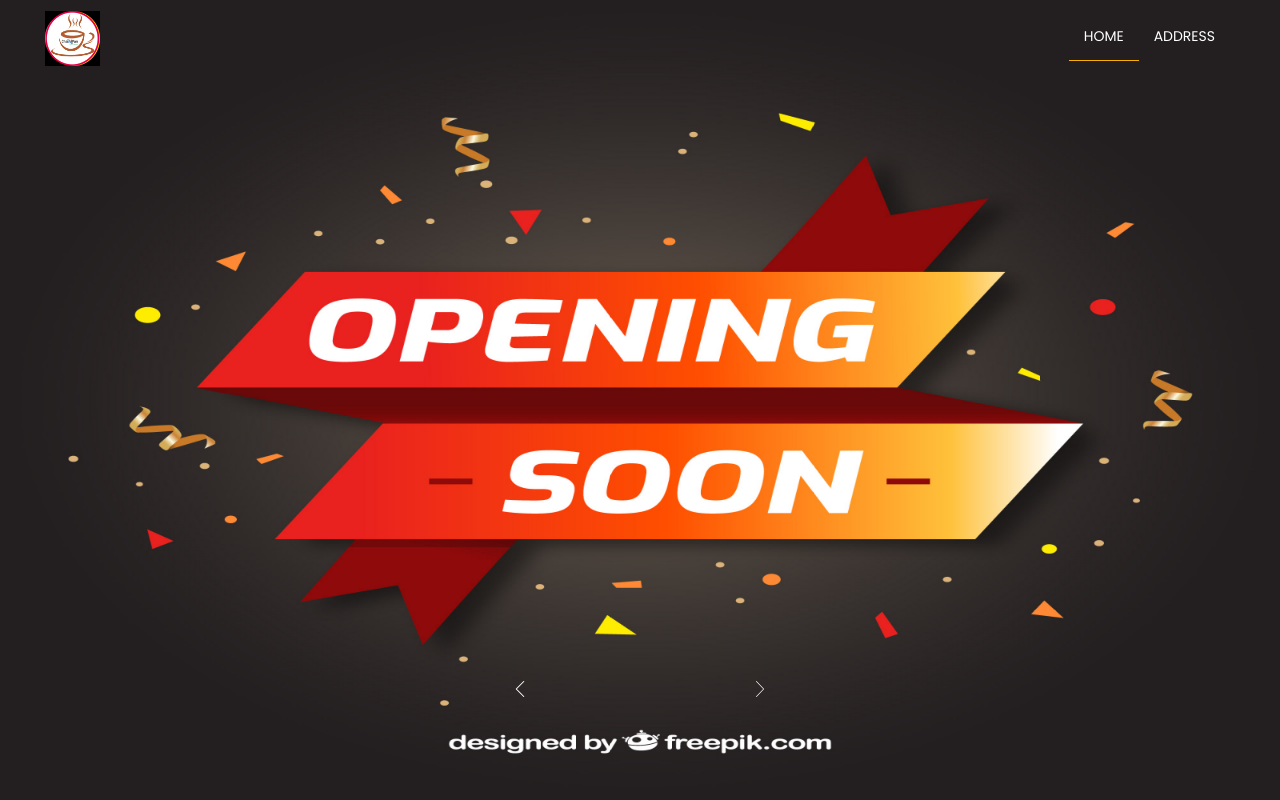
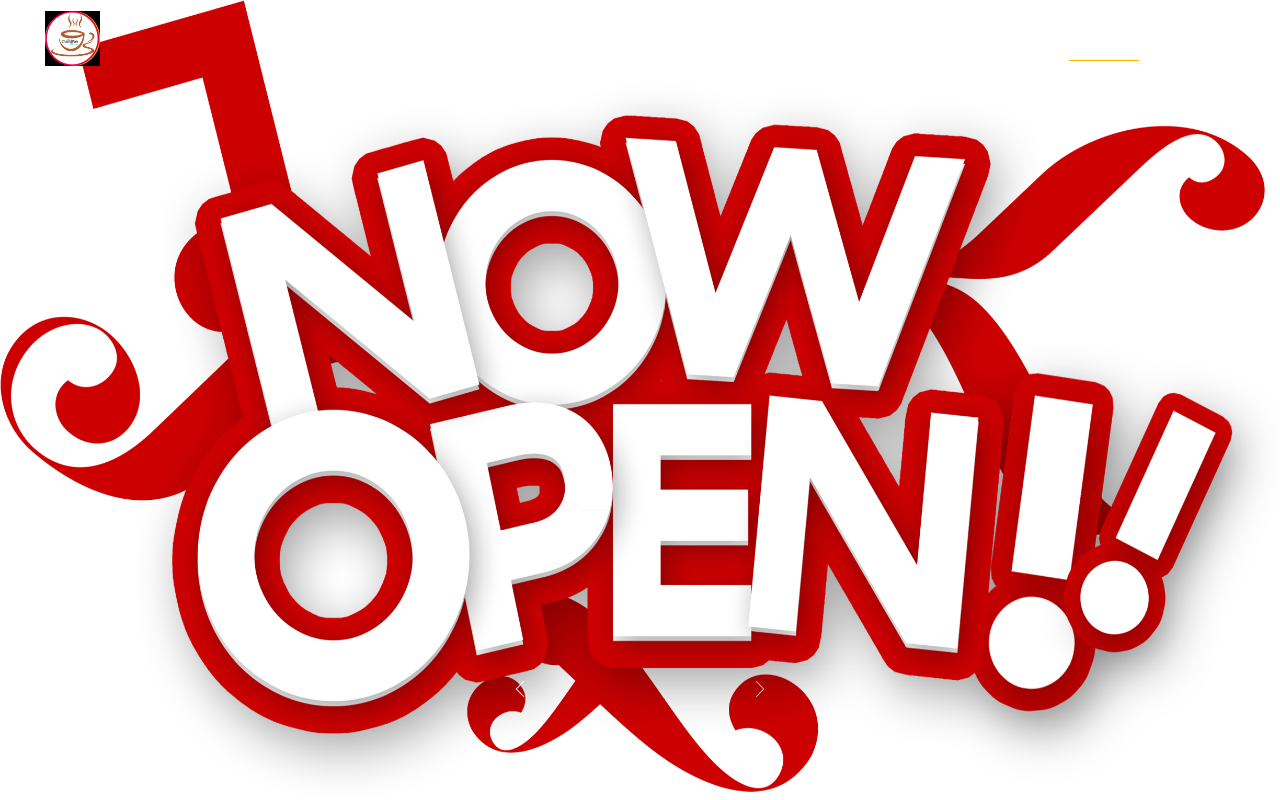
Before and after one commit to Ravikc/ChaiNPaani, a plain HTML site: page index.html in a window 1280 px wide. Shown: the top 800 px of the page. Drawn offline with Linux system fonts and the light colour scheme; some packages are replaced by stand-ins of ours.

Commit message:
added open now image

```diff
--- a/index.html
+++ b/index.html
@@ -120,7 +120,7 @@
     <section id="section0" class="slider-area">
         <div class="main-slider owl-theme owl-carousel">
             <!-- Start Slingle Slide -->
-            <div class="single-slide item" style="background-image: url(img/openingsoon.jpg)">
+            <div class="single-slide item" style="background-image: url(img/nowopen.png)">
 
 
                 <!-- <img src="img/slider/placehold.png"> -->
```
Also changed, not shown: img/nowopen.png (added), img/openingsoon.jpg (deleted), 1 other file.
